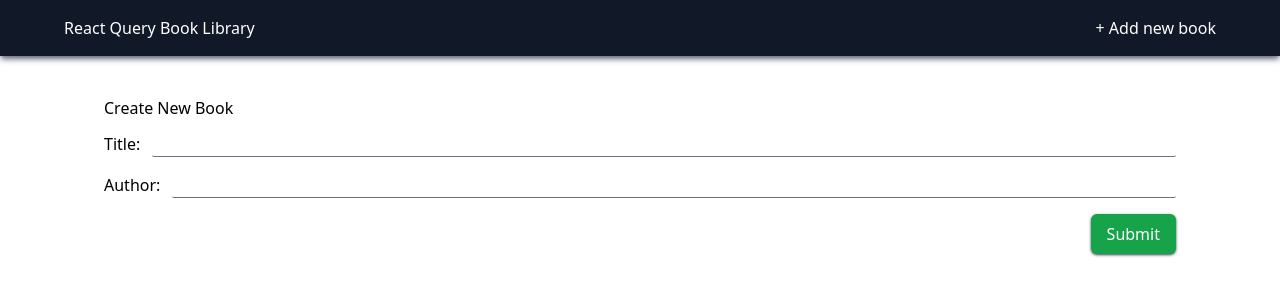
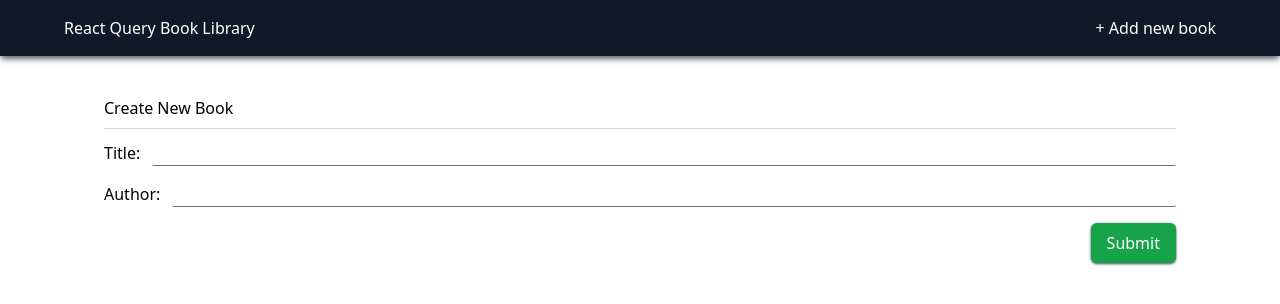
Before and after one commit to PeterSYoo/book-library-nextjs-tailwind-react-query, a Next.js app: page /create-book in a window 1280 px wide. Shown: the top 304 px of the page. Built offline with nearby package versions, Linux system fonts and the light colour scheme.

Commit message:
fear: Adds border beneath header name.

```diff
--- a/pages/create-book/index.tsx
+++ b/pages/create-book/index.tsx
@@ -15,7 +15,9 @@ const CreateBook = () => {
   return (
     <>
       <div className="flex flex-col gap-3">
-        <h1>Create New Book</h1>
+        <div className="border-b border-gray-300 pb-2">
+          <h1>Create New Book</h1>
+        </div>
         <BookForm onFormSubmit={onFormSubmit} isLoading={isLoading} />
       </div>
     </>
--- a/pages/update-book/[id].tsx
+++ b/pages/update-book/[id].tsx
@@ -33,7 +33,9 @@ const UpdateBook = () => {
   return (
     <>
       <div className="flex flex-col gap-4">
-        <h1>Update Book</h1>
+        <div className="border-b border-gray-300 pb-2">
+          <h1>Update Book</h1>
+        </div>
         <BookForm
           defaultValues={data}
           onFormSubmit={onFormSubmit}
```
